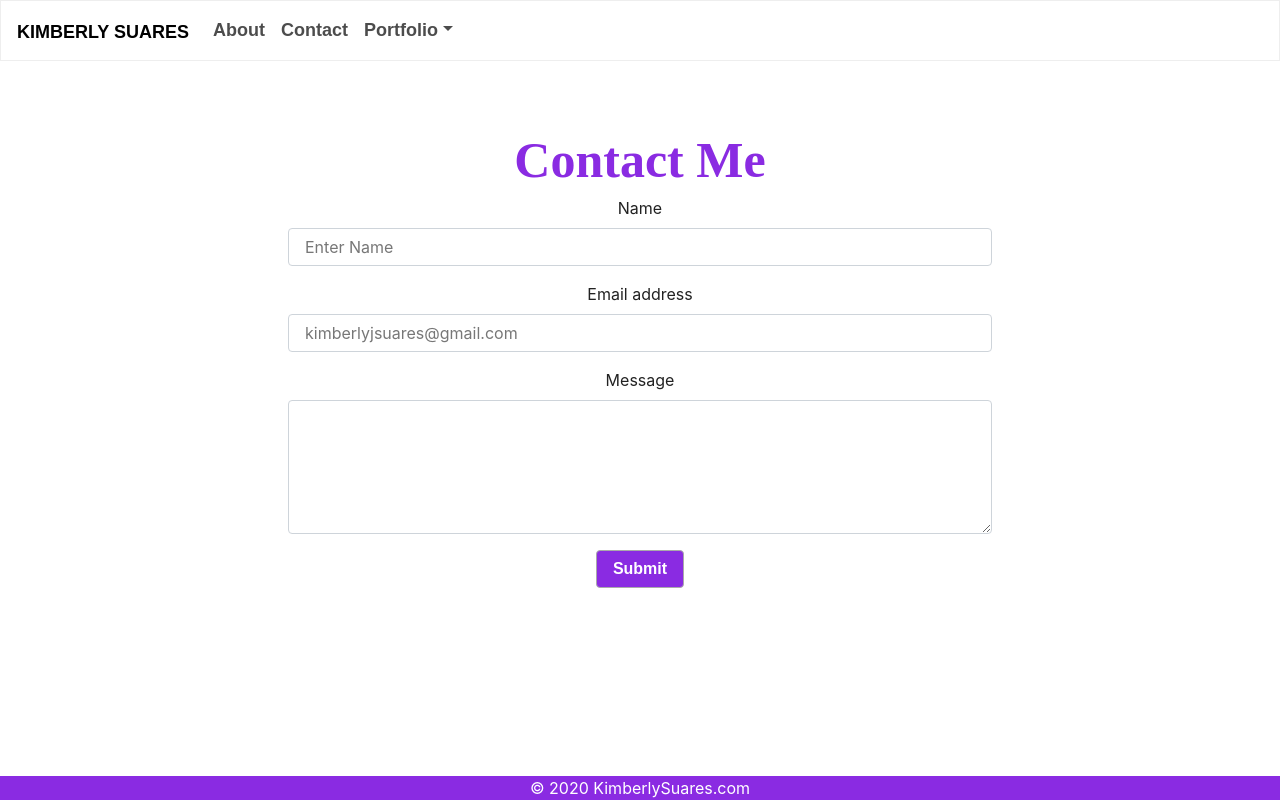
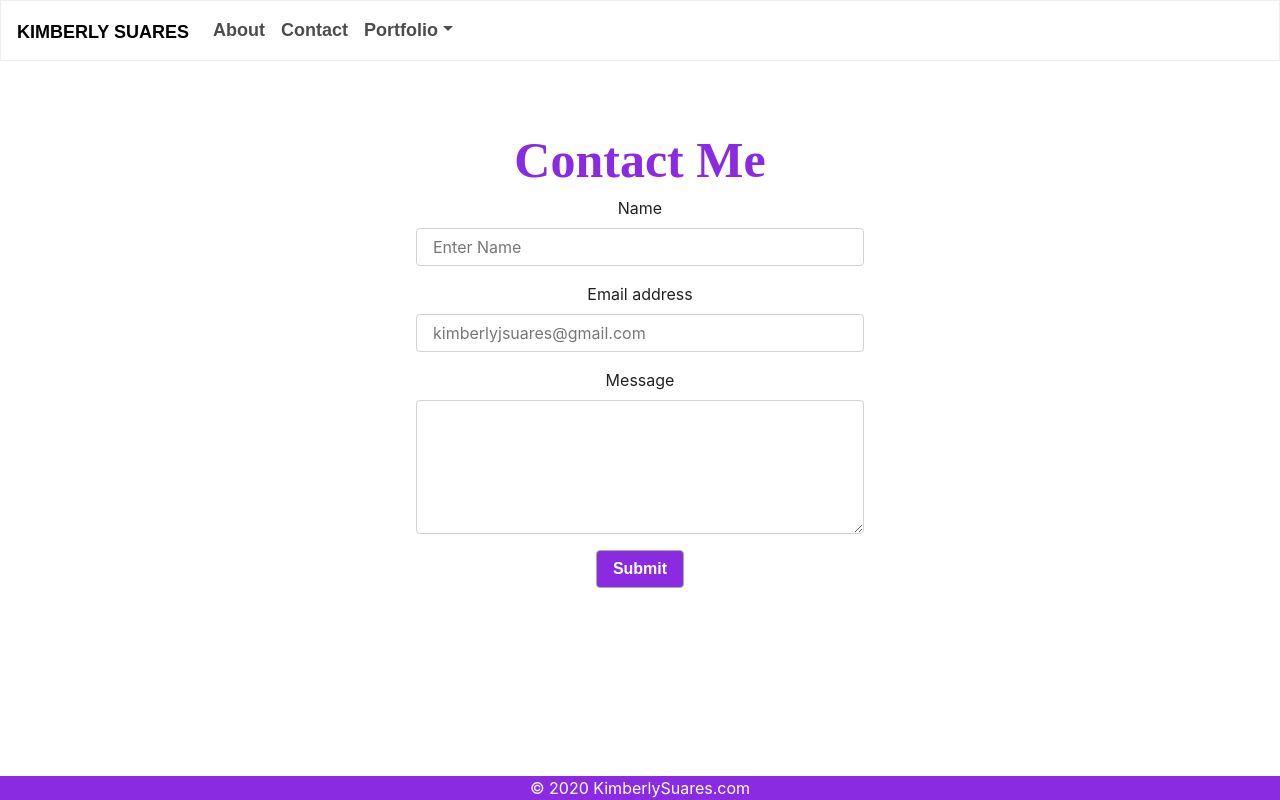
Before and after one commit to ksuares1/kimberly-, a React (Create React App) app in the folder client/: page /contact in a window 1280 px wide. Built offline with nearby package versions, Linux system fonts and the light colour scheme; a web font is replaced by a local one.

Commit message:
updated css for contact page

```diff
--- a/client/src/components/About/index.js
+++ b/client/src/components/About/index.js
@@ -18,7 +18,7 @@ const AboutComponent=()=> {
             <br>
             </br>
             <Row>
-                <Col xs={6} md={4}>
+                 <Col xs={6} md={4}>
                     <img className="about-img" src={require("../../assets/img/profile.JPG")} alt="Kimberly Suares" />
                     <div className="text-wrapper" style={{display:'flex-direction'}}>
                         <p className="about-text" style={{width:'50%', height: '50%'}}>
@@ -33,7 +33,7 @@ const AboutComponent=()=> {
                             Today, I build applications to help users create healthier lifestyles, establish a deeper understanding of their medical health, and connection with their doctor's.
                 As a graduate of Columbia University's Coding Engineering Bootcamp, I have developed invaluable skills and knowledge in a variety of coding languages such as: HTML5, CSS, JavaScript, JQuery, Bootstrap, Mongodb, Express, Node.js, Sequelize, AJAX/Axios, and more. </p>
                     </div>
-                </Col>
+                 </Col>
             </Row>
             <br>
             </br>
--- a/client/src/components/Contact/index.css
+++ b/client/src/components/Contact/index.css
@@ -1,6 +1,6 @@
 .contact{
     margin: auto;
-    width:55%;
+    width:35%;
     height:35%;
 }
 /*
```
